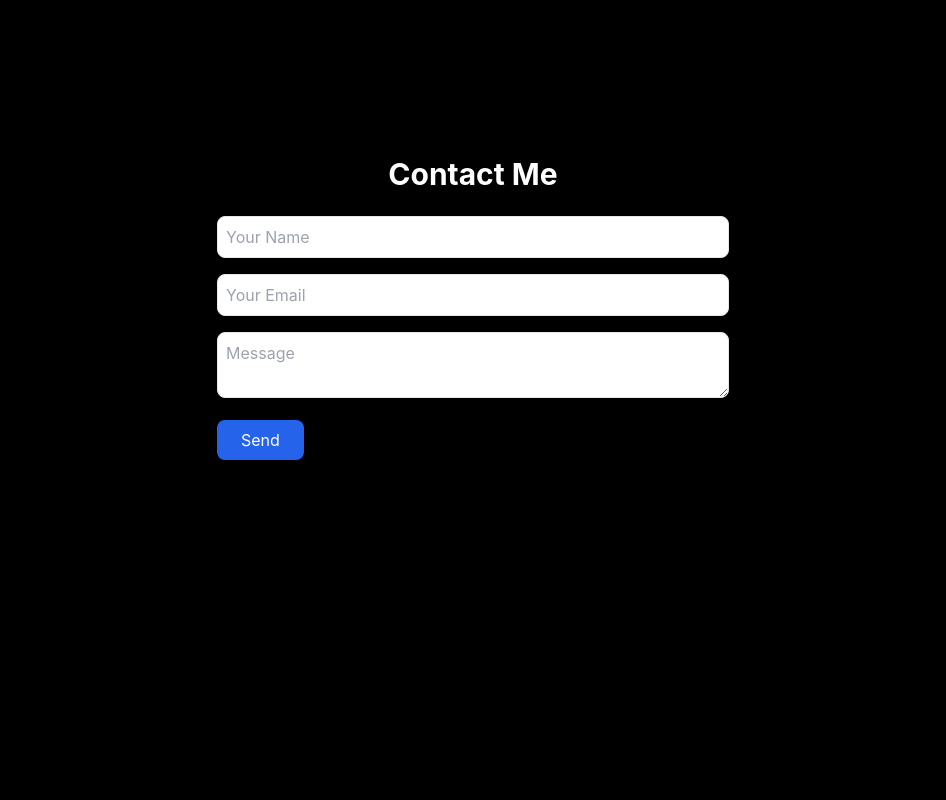
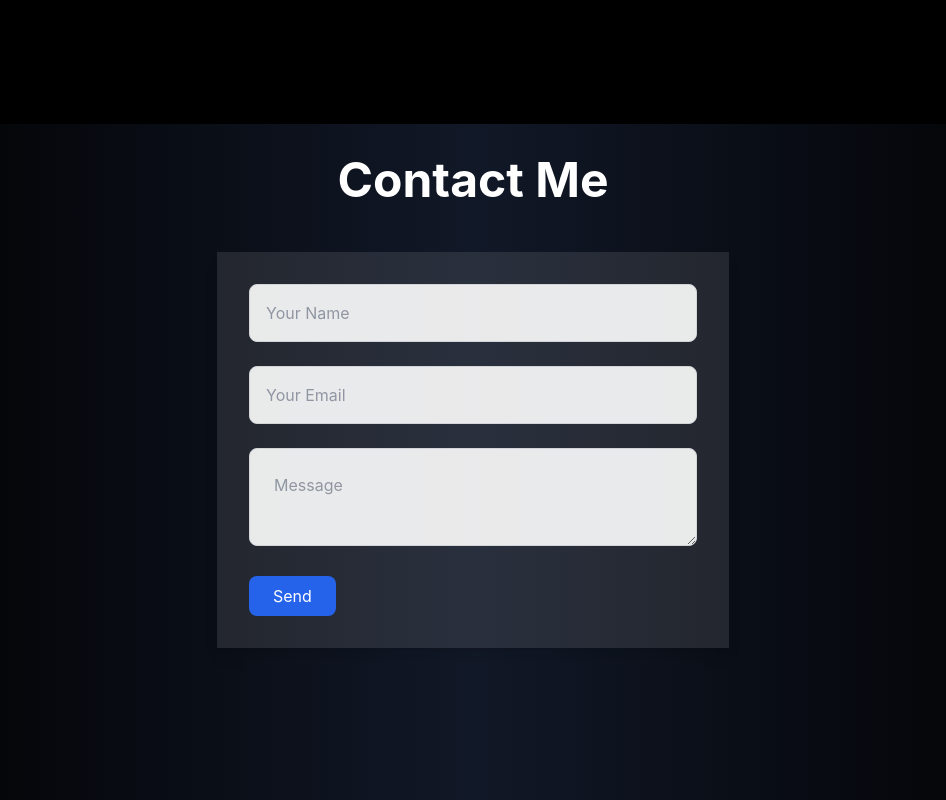
Before and after one commit to lahiruimesh/My-Portfolio-V2, a React (Create React App) app: page / in a window 1280 px wide. Shown: the part 3600-4400 px from the top of the page, without its empty margins (167-1113 px from the left). Built offline with nearby package versions, Linux system fonts and the light colour scheme.

Commit message:
Add some changes

```diff
--- a/src/Components/Contact.js
+++ b/src/Components/Contact.js
@@ -1,5 +1,6 @@
 import React, { useRef, useState } from 'react';
 import emailjs from '@emailjs/browser';
+import { motion } from 'framer-motion';
 
 export const ContactUs = () => {
   const form = useRef();
@@ -30,32 +31,38 @@ export const ContactUs = () => {
   };
 
   return (
-    <section id="contact" className="p-8 bg-black min-h-screen">
-      <div className="max-w-2xl mx-auto">
-      <h2 className="text-3xl font-bold text-white text-center">Contact Me</h2>
+    <motion.section
+      id="contact"
+      className="p-8 bg-gradient-to-r from-black via-gray-900 to-black min-h-screen"
+      initial={{ opacity: 0, y: 50 }}
+      animate={{ opacity: 1, y: 0 }}
+      transition={{ duration: 1 }}
+    >
+      <h2 className="text-5xl font-bold text-white text-center">Contact Me</h2>
+      <div className="max-w-2xl mx-auto m-12">
         <form
           ref={form}
           onSubmit={sendEmail}
-          className="max-w-lg mx-auto mt-6"
+          className="max-w-lg mx-auto mt-6 bg-white bg-opacity-10 p-8 rounded-1g shadow-lg"
         >
           <input
             type="text"
             name="name"
             placeholder="Your Name"
-            className="w-full p-2 border rounded-lg mb-4"
+            className="w-full p-4 border rounded-lg mb-6 opacity-90"
             required
           />
           <input
             type="email"
             name="email"
             placeholder="Your Email"
-            className="w-full p-2 border rounded-lg mb-4"
+            className="w-full p-4 border rounded-lg mb-6 opacity-90"
             required
           />
           <textarea
             placeholder="Message"
             name="message"
-            className="w-full p-2 border rounded-lg mb-4"
+            className="w-full p-6 border rounded-lg mb-6 opacity-90"
             required
           ></textarea>
           <button
@@ -75,7 +82,7 @@ export const ContactUs = () => {
           </p>
         )}
       </div>
-    </section>
+    </motion.section>
   );
 };
 
--- a/src/Components/GalaxyBackground.js
+++ b/src/Components/GalaxyBackground.js
@@ -27,7 +27,7 @@ const GalaxyBackground = () => {
     const starMaterial = new THREE.PointsMaterial({
       size: 0.05,
       transparent: true,
-      opacity: 0.8,
+      opacity: 0.7,
     });
 
     const starVertices = [];
```
